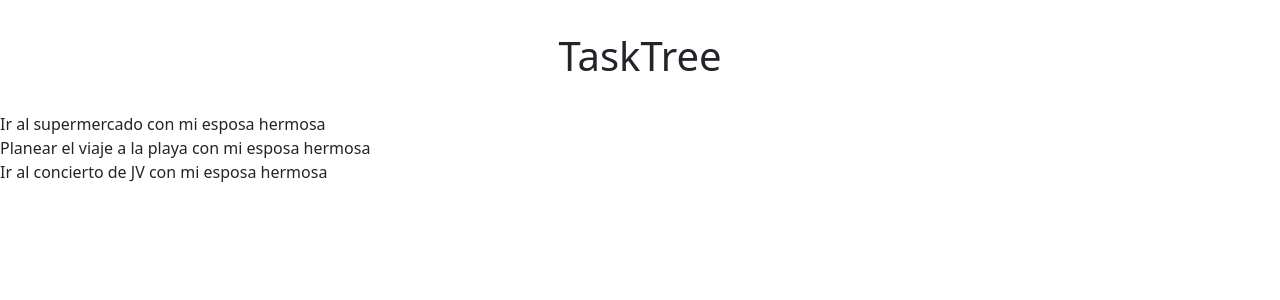
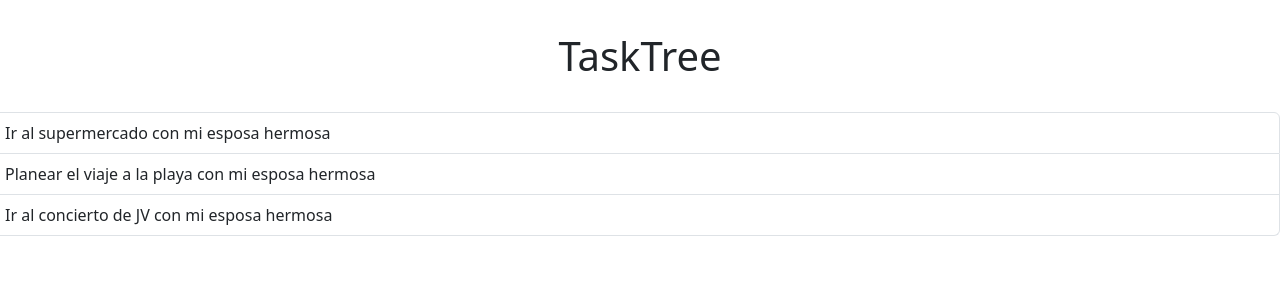
Before and after one commit to abrilBjarano/Tasktree-V0, a React (Vite) app: page / in a window 1280 px wide. Shown: the top 300 px of the page. Built offline with nearby package versions, Linux system fonts and the light colour scheme.

Commit message:
Added classNames to TaskList and TaskItem

```diff
--- a/src/TaskItem.jsx
+++ b/src/TaskItem.jsx
@@ -3,8 +3,15 @@ export const TaskItem = ({ task }) => {
 
 
    return (
-      <>
-         <li key={ task.id }>{ task.desc }</li>
-      </>
+      <li
+         key={ task.id }
+         className="list-group-item d-flex justify-content-between"
+      >
+         <span
+            className="align-self-center"
+         >
+            { task.desc }
+         </span>
+      </li>
    )
 }
--- a/src/TaskList.jsx
+++ b/src/TaskList.jsx
@@ -4,7 +4,7 @@ export const TaskList = ({ tasks }) => {
 
 
    return (
-      <ul>
+      <ul className="list-group">
          {
             tasks.map( task => {
                return <TaskItem key={ task.id } task={ task } />
```
